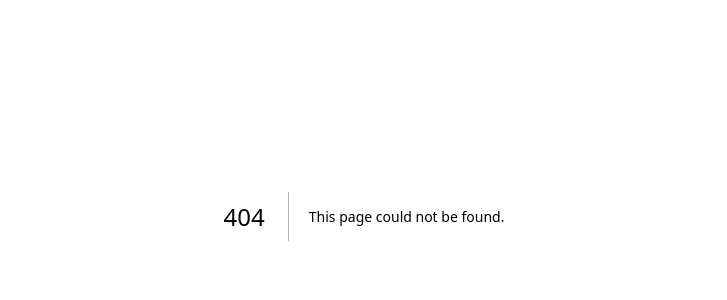
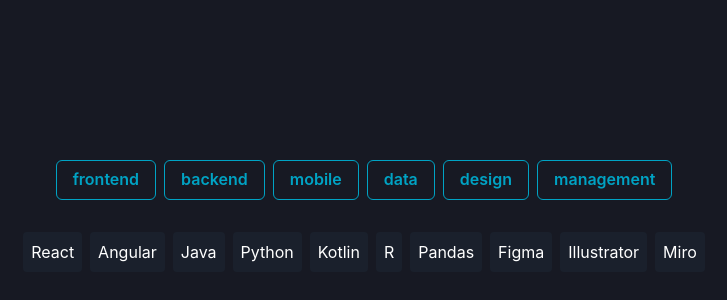
Before and after one commit to fischerafael/react-components-chakra-ui, a Next.js app: page /select-filter in a window 1280 px wide. Before the commit this address had no page. Shown: the part 184-484 px from the top of the page, without its empty margins (276-1003 px from the left). Built offline with nearby package versions, Linux system fonts and the light colour scheme.

Commit message:
feat: completed functionality

```diff
--- /dev/null
+++ b/pages/select-filter/index.tsx
@@ -0,0 +1,8 @@
+import { PageSelectFilter } from "@/src/pages/PageSelectFilter";
+import React from "react";
+
+const index = () => {
+  return <PageSelectFilter />;
+};
+
+export default index;
--- /dev/null
+++ b/src/pages/PageSelectFilter/index.tsx
@@ -0,0 +1,106 @@
+import React, { useState } from "react";
+import * as Chakra from "@chakra-ui/react";
+
+const techs: ITech[] = [
+  { title: "React", field: "frontend" },
+  { title: "Angular", field: "frontend" },
+  { title: "Java", field: "backend" },
+  { title: "Python", field: "backend" },
+  { title: "Kotlin", field: "mobile" },
+  { title: "R", field: "data" },
+  { title: "Pandas", field: "data" },
+  { title: "Figma", field: "design" },
+  { title: "Illustrator", field: "design" },
+  { title: "Miro", field: "management" },
+];
+
+interface ITech {
+  title: string;
+  field: string;
+}
+
+export const useTechs = (): ITech[] => {
+  return techs;
+};
+
+export const PageSelectFilter = () => {
+  const techs = useTechs();
+  const categories = getCategories(techs);
+
+  const [selectedCategory, setSelectedCategory] = useState("");
+
+  const handleSelectCategory = (category: string) => {
+    if (category === selectedCategory) {
+      setSelectedCategory("");
+      return;
+    }
+    setSelectedCategory(category);
+  };
+
+  const filteredTechs = getFilteredTechs(selectedCategory, techs);
+
+  console.log(categories);
+
+  return (
+    <Chakra.VStack
+      bg="gray.900"
+      w="full"
+      minH="100vh"
+      justify="center"
+      spacing="8"
+    >
+      <Chakra.HStack>
+        {categories.map((cat) => {
+          const isActive = selectedCategory === cat;
+
+          return (
+            <Chakra.Button
+              colorScheme="cyan"
+              variant={isActive ? "solid" : "outline"}
+              key={cat}
+              onClick={() => handleSelectCategory(cat)}
+            >
+              {cat}
+            </Chakra.Button>
+          );
+        })}
+      </Chakra.HStack>
+
+      <Chakra.HStack>
+        {filteredTechs.map((tech) => (
+          <Chakra.Text
+            bg="gray.800"
+            p="2"
+            color="white"
+            borderRadius="4"
+            key={tech.title}
+          >
+            {tech.title}
+          </Chakra.Text>
+        ))}
+      </Chakra.HStack>
+    </Chakra.VStack>
+  );
+};
+
+export const getCategories = (techs: ITech[]): string[] => {
+  let categories: string[] = [];
+  for (let tech of techs) {
+    const hasTech = categories.find(
+      (existingTech) => existingTech === tech.field
+    );
+
+    if (!hasTech) {
+      categories.push(tech.field);
+    }
+  }
+  return categories;
+};
+
+export const getFilteredTechs = (
+  selectedCategory: string,
+  existingTechs: ITech[]
+): ITech[] => {
+  if (!selectedCategory) return existingTechs;
+  return existingTechs.filter((tech) => tech.field === selectedCategory);
+};
```
